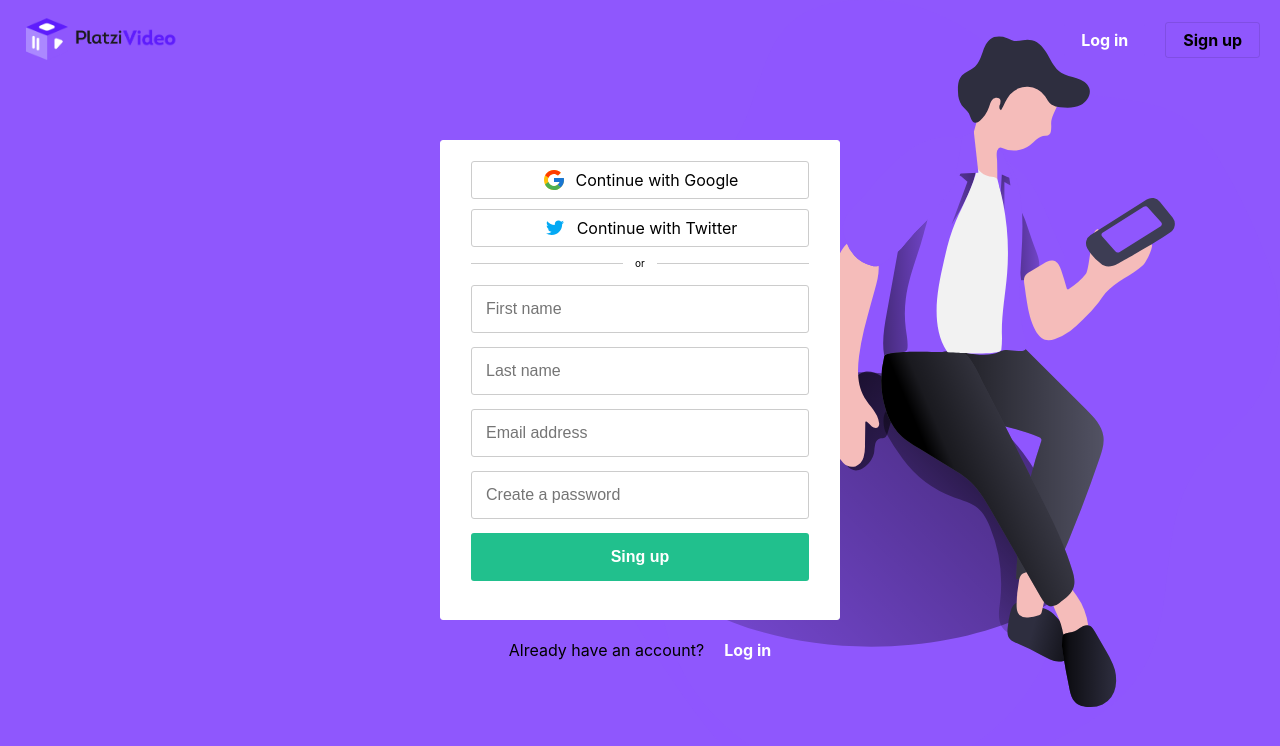
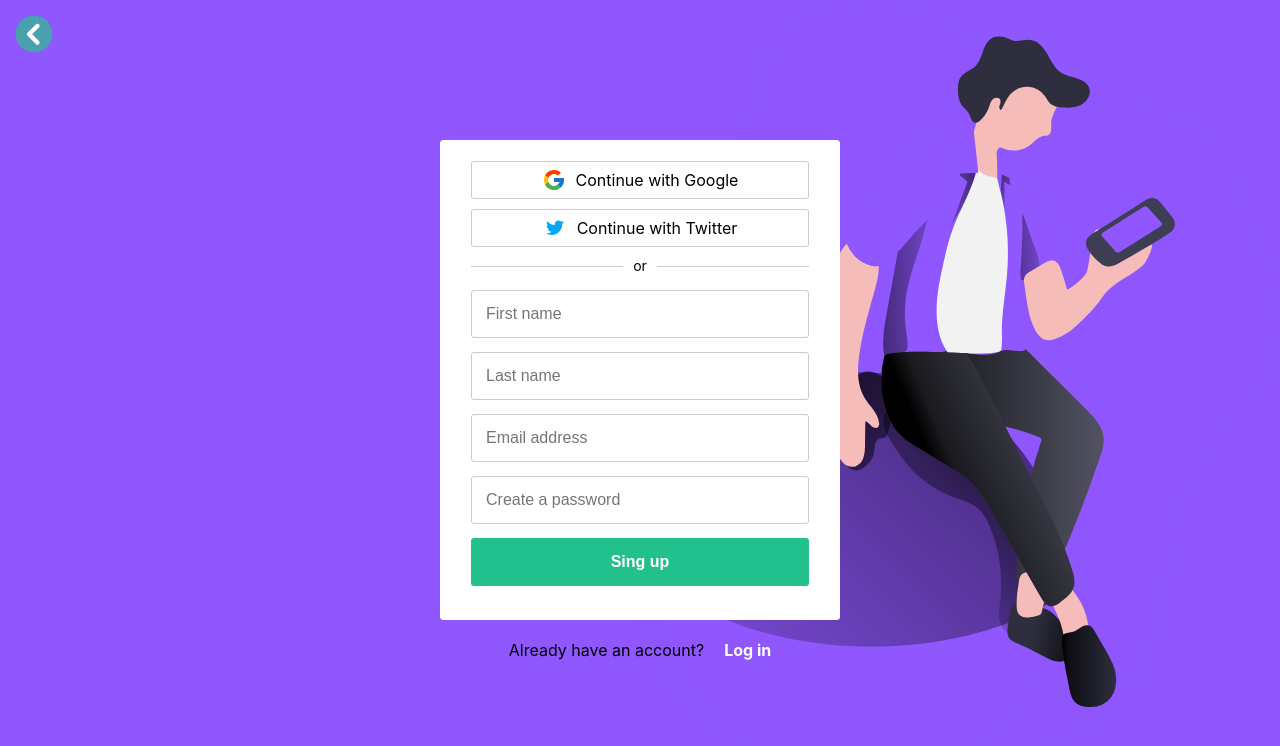
Before and after one commit to rubenpad/platzi-video, a React app: page /signup in a window 1280 px wide. Shown: the top 746 px of the page. Built offline with nearby package versions, Linux system fonts and the light colour scheme; a web font is replaced by a local one.

Commit message:
Player and validating UI of Home

```diff
--- a/src/actions/index.js
+++ b/src/actions/index.js
@@ -32,3 +32,10 @@ export function signupRequest(payload) {
     payload,
   };
 }
+
+export function getVideo(payload) {
+  return {
+    type: 'GET_VIDEO',
+    payload,
+  };
+}
--- a/src/components/CarouselItem/index.js
+++ b/src/components/CarouselItem/index.js
@@ -1,4 +1,5 @@
 import React from 'react';
+import { Link } from 'react-router-dom';
 import { connect } from 'react-redux';
 import { setFavorite, deleteFavorite } from '../../actions';
 
@@ -29,7 +30,9 @@ const CarouselItem = (props) => {
       <Cover src={cover} alt="Video Cover" />
       <Detail>
         <Action>
-          <img src={playIcon} alt="Play Button" />
+          <Link to={`/player/${id}`}>
+            <img src={playIcon} alt="Play Button" />
+          </Link>
           {!isLibrary ? (
             <img src={addIcon} alt="Add Button" onClick={handleSetFavorite} />
           ) : (
--- a/src/components/Header/index.js
+++ b/src/components/Header/index.js
@@ -20,7 +20,7 @@ const Header = (props) => {
       ) : (
         <Links>
           <StyledLink to="/login" main="true">
-            Log in
+            Sign in
           </StyledLink>
           <StyledLink to="/signup">Sign up</StyledLink>
         </Links>
--- a/src/containers/Home/index.js
+++ b/src/containers/Home/index.js
@@ -1,6 +1,7 @@
 import React from 'react';
 import { connect } from 'react-redux';
 
+import Header from '../../components/Header';
 import Search from '../../components/Search';
 import Category from '../../components/Category';
 import Carousel from '../../components/Carousel';
@@ -9,6 +10,7 @@ import CarouselItem from '../../components/CarouselItem';
 const Home = ({ library, trends, originals }) => {
   return (
     <>
+      <Header />
       <Search />
       {library.length > 0 && (
         <Category title="Library">
--- /dev/null
+++ b/src/containers/Player/index.js
@@ -0,0 +1,39 @@
+import React from 'react';
+import { connect } from 'react-redux';
+
+import { getVideo } from '../../actions';
+import NotFound from '../../components/NotFound';
+import { Back, Button, Video } from './styles';
+
+const Player = (props) => {
+  const { id } = props.match.params;
+  const { playing } = props;
+  const isPlaying = Object.keys(playing).length > 0;
+
+  React.useEffect(() => {
+    props.getVideo(id);
+  }, []);
+
+  return isPlaying ? (
+    <div>
+      <Back>
+        <Button type="button">Back</Button>
+      </Back>
+      <Video src={playing.source} type="video/mp4" controls autoPlay />
+    </div>
+  ) : (
+    <NotFound />
+  );
+};
+
+const mapStateToProps = (state) => {
+  return {
+    playing: state.playing,
+  };
+};
+
+const mapDispatchToProps = {
+  getVideo,
+};
+
+export default connect(mapStateToProps, mapDispatchToProps)(Player);
--- /dev/null
+++ b/src/containers/Player/styles.js
@@ -0,0 +1,35 @@
+import styled from 'styled-components';
+
+export const Back = styled.div`
+  position: fixed;
+  top: 25px;
+  left: 25px;
+  font-size: 12px;
+`;
+
+export const Button = styled.button`
+  text-decoration: none;
+  color: white;
+  background: rgba(0, 0, 0, 0.3);
+  padding: 5px;
+  border-radius: 5px;
+  border: 0;
+  outline: 0;
+  cursor: pointer;
+`;
+
+export const Video = styled.video`
+  object-fit: cover;
+  width: 100vw;
+  height: 100vh;
+  z-index: 0;
+  position: absolute;
+  top: 0;
+  left: 0;
+
+  &:hover {
+    ${Back} {
+      display: block;
+    }
+  }
+`;
--- a/src/containers/Login/index.js
+++ b/src/containers/Signin/index.js
@@ -3,9 +3,9 @@ import { connect } from 'react-redux';
 
 import { loginRequest } from '../../actions';
 import useInputValue from '../../hooks/useInputValue';
-
 import googleIcon from '../../assets/google-icon.svg';
 import twitterIcon from '../../assets/twitter-icon.svg';
+import backIcon from '../../assets/back-icon.png';
 import {
   Wrapper,
   Container,
@@ -16,9 +16,10 @@ import {
   Register,
   Option,
   Line,
+  SLink,
 } from './styles';
 
-const Login = (props) => {
+const Signin = (props) => {
   const [form, setForm] = React.useState({ email: '' });
   const remember = useInputValue('checked');
 
@@ -37,6 +38,9 @@ const Login = (props) => {
 
   return (
     <Wrapper>
+      <SLink to="/">
+        <img src={backIcon} alt="Back button" />
+      </SLink>
       <Container>
         <Option>
           <img src={googleIcon} alt="Google Icon" />
@@ -88,4 +92,4 @@ const mapDispatchToProps = {
   loginRequest,
 };
 
-export default connect(null, mapDispatchToProps)(Login);
+export default connect(null, mapDispatchToProps)(Signin);
--- a/src/containers/Login/styles.js
+++ b/src/containers/Signin/styles.js
@@ -1,6 +1,20 @@
 import styled from 'styled-components';
+import { Link } from 'react-router-dom';
 import { colors } from '../../GlobalStyle';
 import loginBackground from '../../assets/login-background.svg';
+
+export const SLink = styled(Link)`
+  position: absolute;
+  top: 15px;
+  left: 15px;
+  img {
+    width: 38px;
+    height: 38px;
+    &:hover {
+      opacity: 0.9;
+    }
+  }
+`;
 
 export const Wrapper = styled.div`
   width: 100%;
--- a/src/containers/Signup/index.js
+++ b/src/containers/Signup/index.js
@@ -4,6 +4,7 @@ import { connect } from 'react-redux';
 import { signupRequest } from '../../actions';
 import googleIcon from '../../assets/google-icon.svg';
 import twitterIcon from '../../assets/twitter-icon.svg';
+import backIcon from '../../assets/back-icon.png';
 import {
   Wrapper,
   Container,
@@ -13,6 +14,7 @@ import {
   Register,
   Option,
   Line,
+  SLink,
 } from './styles';
 
 const Signup = (props) => {
@@ -38,6 +40,9 @@ const Signup = (props) => {
 
   return (
     <Wrapper>
+      <SLink to="/">
+        <img src={backIcon} alt="Back button" />
+      </SLink>
       <Container>
         <Option>
           <img src={googleIcon} alt="Google Icon" />
@@ -84,7 +89,7 @@ const Signup = (props) => {
       </Container>
       <Register>
         <span>Already have an account?</span>
-        <a href="/">Log in</a>
+        <a href="/login">Log in</a>
       </Register>
     </Wrapper>
   );
--- a/src/containers/Signup/styles.js
+++ b/src/containers/Signup/styles.js
@@ -1,6 +1,20 @@
 import styled from 'styled-components';
+import { Link } from 'react-router-dom';
 import { colors } from '../../GlobalStyle';
 import loginBackground from '../../assets/login-background.svg';
+
+export const SLink = styled(Link)`
+  position: absolute;
+  top: 15px;
+  left: 15px;
+  img {
+    width: 38px;
+    height: 38px;
+    &:hover {
+      opacity: 0.9;
+    }
+  }
+`;
 
 export const Wrapper = styled.div`
   width: 100%;
@@ -27,6 +41,7 @@ export const Line = styled.div`
   text-align: center;
   position: relative;
   margin-bottom: 16px;
+  font-size: 1.4rem;
 
   span::before {
     width: 45%;
--- a/src/reducers/index.js
+++ b/src/reducers/index.js
@@ -35,6 +35,15 @@ function reducer(state, action) {
         user: action.payload,
       };
 
+    case 'GET_VIDEO':
+      return {
+        ...state,
+        playing:
+          state.trends
+            .concat(state.originals)
+            .find((item) => item.id === Number(action.payload)) || [],
+      };
+
     default:
       return state;
   }
--- a/src/routes/App.js
+++ b/src/routes/App.js
@@ -2,24 +2,23 @@ import React from 'react';
 import { BrowserRouter, Switch, Route } from 'react-router-dom';
 
 import { GlobalStyle } from '../GlobalStyle';
-import Layout from '../components/Layout';
 import Home from '../containers/Home';
-import Login from '../containers/Login';
+import Signin from '../containers/Signin';
 import Signup from '../containers/Signup';
 import NotFound from '../components/NotFound';
+import Player from '../containers/Player';
 
 const App = () => {
   return (
     <BrowserRouter>
       <GlobalStyle />
-      <Layout>
-        <Switch>
-          <Route exact path="/" component={Home} />
-          <Route exact path="/login" component={Login} />
-          <Route exact path="/signup" component={Signup} />
-          <Route component={NotFound} />
-        </Switch>
-      </Layout>
+      <Switch>
+        <Route exact path="/" component={Home} />
+        <Route exact path="/login" component={Signin} />
+        <Route exact path="/signup" component={Signup} />
+        <Route exact path="/player/:id" component={Player} />
+        <Route component={NotFound} />
+      </Switch>
     </BrowserRouter>
   );
 };
```
Also changed, not shown: src/assets/back-icon.png (added).
